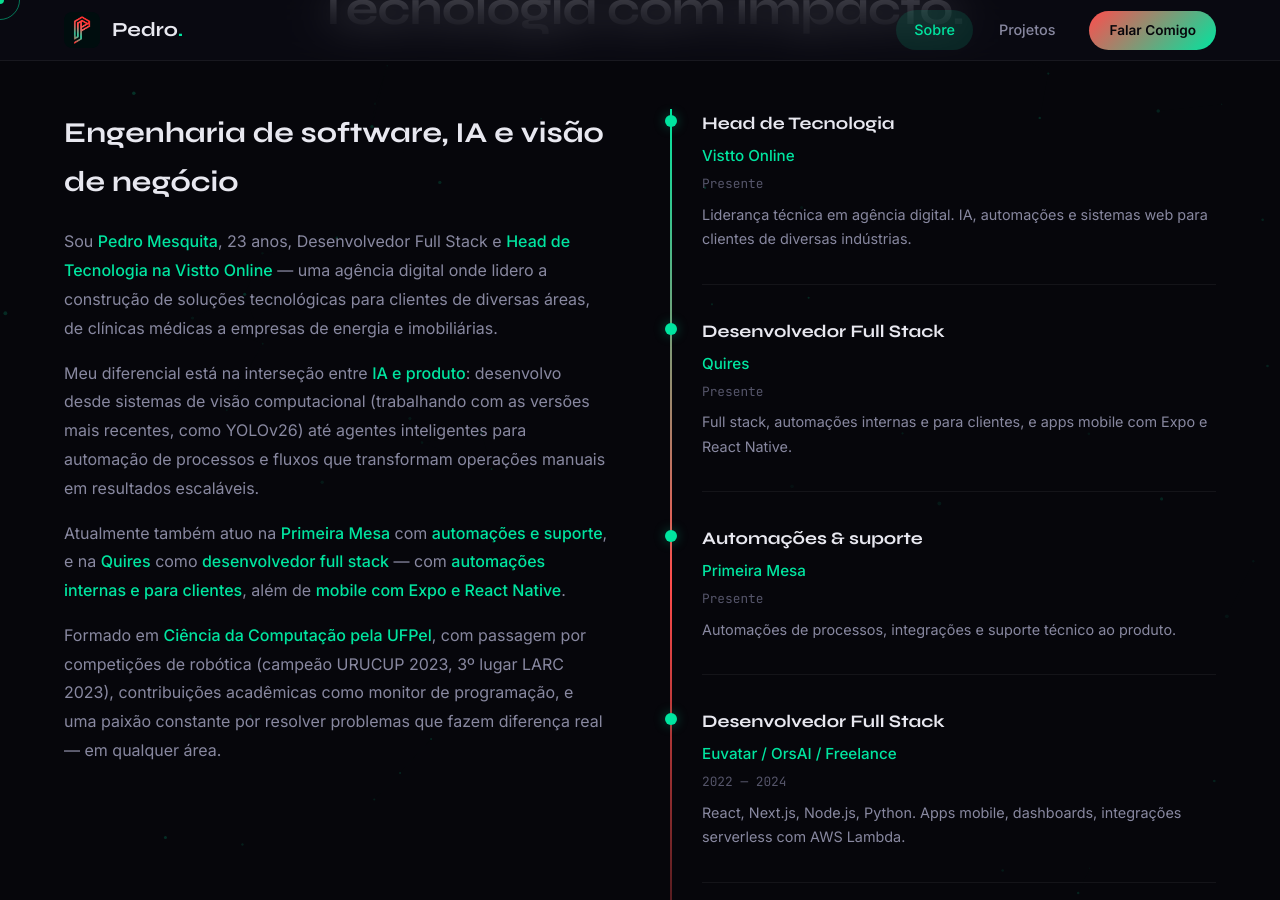
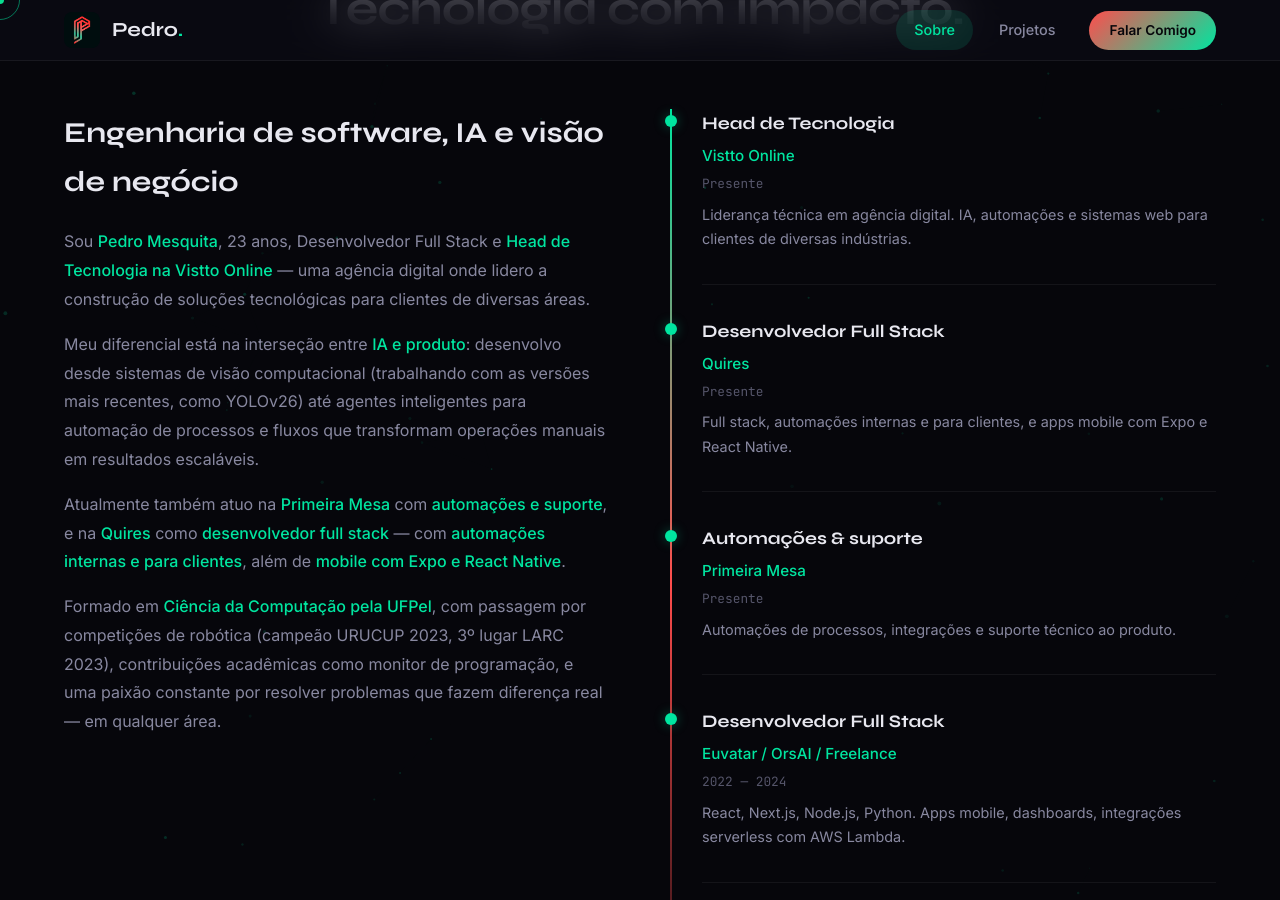
Before and after one commit to pepemesquita/pepemesquita.github.io, a Jekyll site: the page built from index.html, in a window 1280 px wide and 900 px high, scrolled down 1570 px. Built offline with Jekyll 4.4.1, drawn with Linux system fonts in a browser that asks for light colours.

Commit message:
fix: remove job title from hero subtitle and streamline personal description in index.html

```diff
--- a/index.html
+++ b/index.html
@@ -59,7 +59,7 @@
 
         <div class="hero-subtitle-wrapper">
           <span class="hero-subtitle">
-            &gt;&nbsp;<span id="typewriter" data-words='["Full Stack Developer","IA &amp; Automação","Head de Tech @ Vistto","Visão Computacional"]'></span><span class="typing-cursor"></span>
+            &gt;&nbsp;<span id="typewriter" data-words='["Full Stack Developer","IA &amp; Automação","Head de Tech","Visão Computacional"]'></span><span class="typing-cursor"></span>
           </span>
         </div>
 
@@ -127,7 +127,7 @@
         <div class="about-text reveal-left">
           <h3>Engenharia de software, IA e visão de negócio</h3>
           <p>
-            Sou <span class="highlight">Pedro Mesquita</span>, 23 anos, Desenvolvedor Full Stack e <span class="highlight">Head de Tecnologia na Vistto Online</span> — uma agência digital onde lidero a construção de soluções tecnológicas para clientes de diversas áreas, de clínicas médicas a empresas de energia e imobiliárias.
+            Sou <span class="highlight">Pedro Mesquita</span>, 23 anos, Desenvolvedor Full Stack e <span class="highlight">Head de Tecnologia na Vistto Online</span> — uma agência digital onde lidero a construção de soluções tecnológicas para clientes de diversas áreas.
           </p>
           <p>
             Meu diferencial está na interseção entre <span class="highlight">IA e produto</span>: desenvolvo desde sistemas de visão computacional (trabalhando com as versões mais recentes, como YOLOv26) até agentes inteligentes para automação de processos e fluxos que transformam operações manuais em resultados escaláveis.
```
